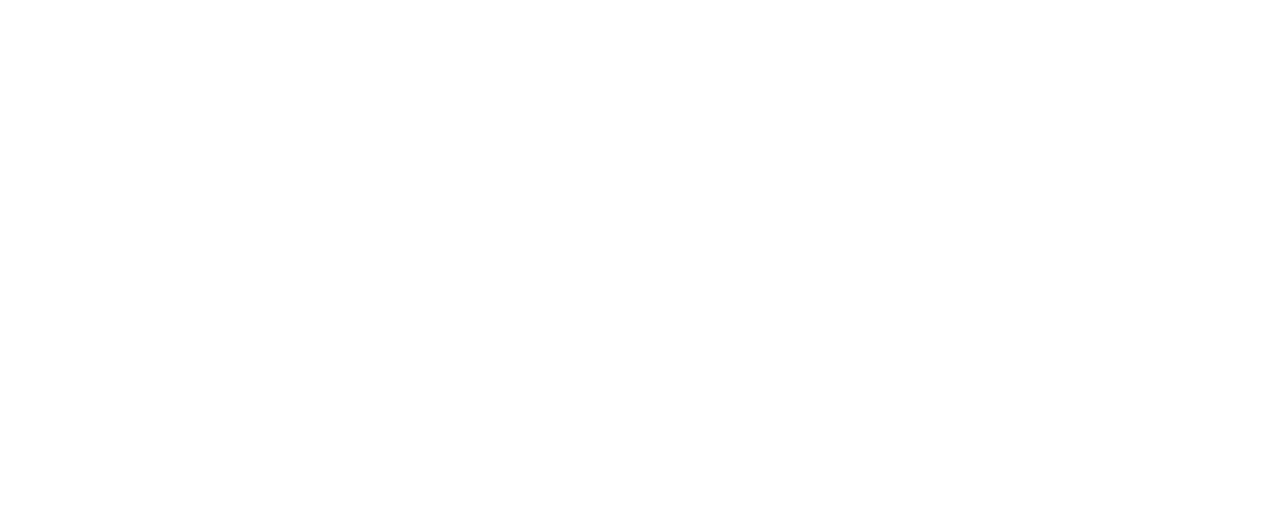
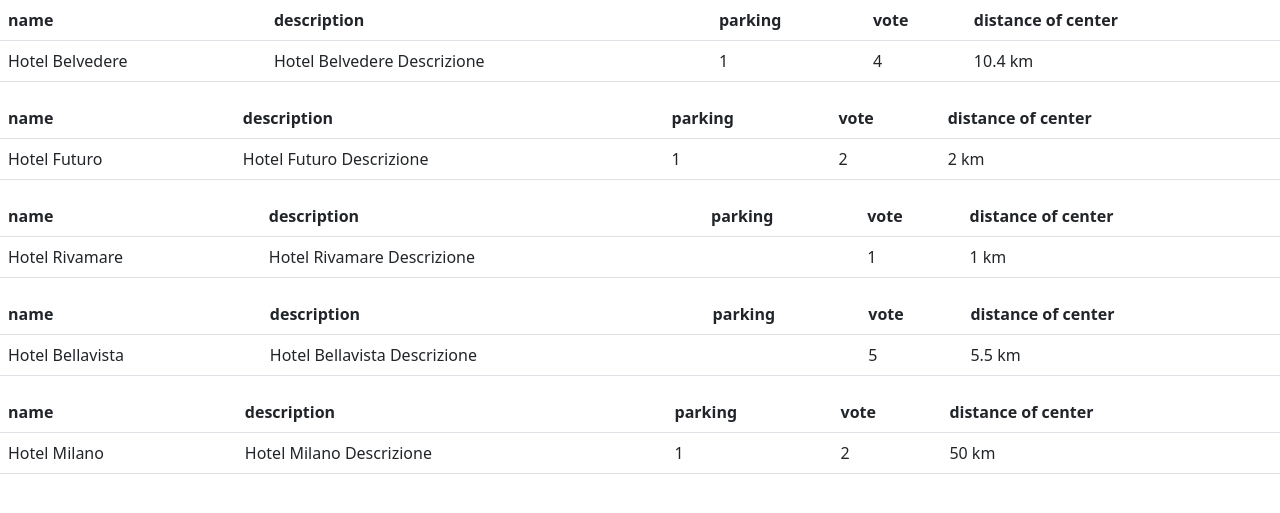
Before and after one commit to AlessioBonadonna/php-hotel, a PHP site: page / in a window 1280 px wide. Before the commit the part shown is empty. Shown: the top 513 px of the page. Run offline with PHP 8.4, Linux system fonts and the light colour scheme.

Commit message:
print table

```diff
--- a/index.php
+++ b/index.php
@@ -54,11 +54,47 @@
     <meta charset="UTF-8">
     <meta http-equiv="X-UA-Compatible" content="IE=edge">
     <meta name="viewport" content="width=device-width, initial-scale=1.0">
+    <link href="https://cdn.jsdelivr.net/npm/bootstrap@5.2.3/dist/css/bootstrap.min.css" rel="stylesheet"
+        integrity="sha384-rbsA2VBKQhggwzxH7pPCaAqO46MgnOM80zW1RWuH61DGLwZJEdK2Kadq2F9CUG65" crossorigin="anonymous">
+    <script src="https://cdn.jsdelivr.net/npm/bootstrap@5.2.3/dist/js/bootstrap.bundle.min.js"
+        integrity="sha384-kenU1KFdBIe4zVF0s0G1M5b4hcpxyD9F7jL+jjXkk+Q2h455rYXK/7HAuoJl+0I4" crossorigin="anonymous">
+    </script>
     <title>Hotels</title>
 </head>
 
 <body>
+    <?php
+foreach($hotels as $hotel){
 
+
+
+    echo"
+    <table class='table'>
+  <thead>
+    <tr>
+      <th scope='col'>name</th>
+      <th scope='col'>description</th>
+      <th scope='col'>parking</th>
+      <th scope='col'>vote</th>
+      <th scope='col'>distance of center</th>
+    </tr>
+  </thead>
+  <tbody>
+    <tr>
+
+      <td>$hotel[name]</td>
+      <td>$hotel[description]</td>
+      <td>$hotel[parking]</td>
+      <td>$hotel[vote]</td>
+      <td>$hotel[distance_to_center] km</td>
+    </tr>
+
+  </tbody>
+</table>
+    ";}
+
+
+?>
 </body>
 
 </html>
```
